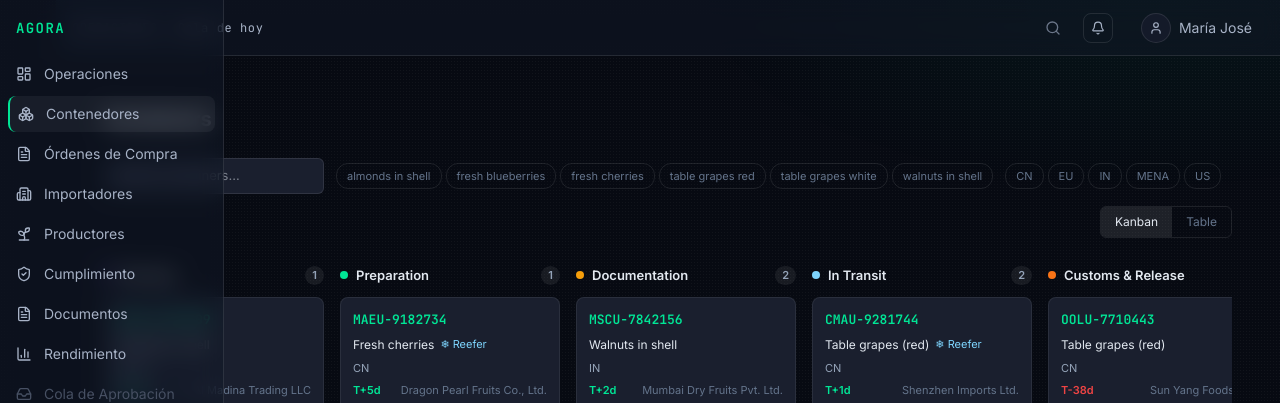
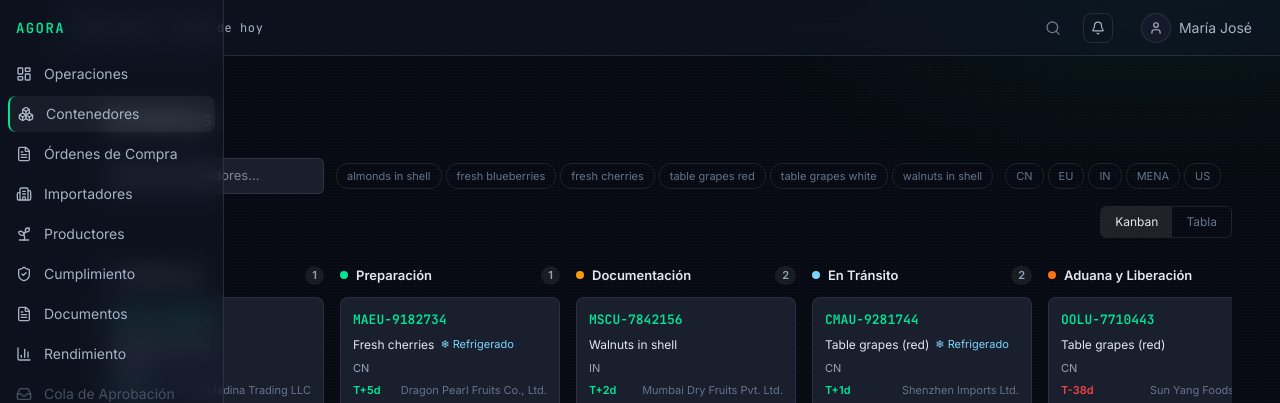
Before and after one commit to sebastianibanezm/Agora, a Next.js app: page /containers in a window 1280 px wide. Shown: the top 403 px of the page. Built offline with nearby package versions, Linux system fonts and the light colour scheme.

Commit message:
feat(i18n): wire containers components

```diff
--- a/components/containers/ContainerCard.tsx
+++ b/components/containers/ContainerCard.tsx
@@ -1,3 +1,6 @@
+'use client';
+
+import { useTranslations } from 'next-intl';
 import type { Container, Importer } from '@/types';
 import { getTodayDemo } from '@/lib/utils/dates';
 import { differenceInDays } from 'date-fns';
@@ -15,6 +18,7 @@ function tDayColor(days: number): string {
 }
 
 export function ContainerCard({ container, importer }: Props) {
+  const t = useTranslations('containers');
   const today = getTodayDemo();
   const etd = new Date(container.etd);
   const tDays = differenceInDays(etd, today);
@@ -39,7 +43,7 @@ export function ContainerCard({ container, importer }: Props) {
         {container.productLabel}
         {container.coldChain?.required && (
           <span data-testid="cold-chain-badge" style={{ fontSize: '11px', color: '#7DD3FC', display: 'flex', alignItems: 'center', gap: '3px' }}>
-            ❄ Reefer
+            ❄ {t('reefer')}
           </span>
         )}
       </div>
--- a/components/containers/ContainerKanban.tsx
+++ b/components/containers/ContainerKanban.tsx
@@ -1,5 +1,6 @@
 'use client';
 
+import { useTranslations } from 'next-intl';
 import type { Container, Importer } from '@/types';
 import { STAGES } from '@/lib/containers';
 import { KanbanColumn } from './KanbanColumn';
@@ -10,13 +11,14 @@ interface Props {
 }
 
 export function ContainerKanban({ containers, importers }: Props) {
+  const t = useTranslations('containers');
   return (
     <div style={{ display: 'flex', gap: '16px', overflowX: 'auto', paddingBottom: '16px', alignItems: 'flex-start' }}>
       {STAGES.map(stage => (
         <KanbanColumn
           key={stage.status}
           status={stage.status}
-          label={stage.label}
+          label={t('statuses.' + stage.status)}
           color={stage.color}
           containers={containers.filter(c => c.status === stage.status)}
           importers={importers}
--- a/components/containers/ContainersPageClient.tsx
+++ b/components/containers/ContainersPageClient.tsx
@@ -1,6 +1,7 @@
 'use client';
 
 import { useState, useMemo } from 'react';
+import { useTranslations } from 'next-intl';
 import type { Container, Importer } from '@/types';
 import { ContainerKanban } from './ContainerKanban';
 import { ContainerListTable } from './ContainerListTable';
@@ -11,6 +12,7 @@ interface Props {
 }
 
 export function ContainersPageClient({ containers, importers }: Props) {
+  const t = useTranslations('containers');
   const [view, setView] = useState<'kanban' | 'table'>('kanban');
   const [search, setSearch] = useState('');
   const [selectedProducts, setSelectedProducts] = useState<string[]>([]);
@@ -46,7 +48,7 @@ export function ContainersPageClient({ containers, importers }: Props) {
       <div style={{ display: 'flex', gap: '12px', alignItems: 'center', marginBottom: '20px', flexWrap: 'wrap' }}>
         <input
           type="text"
-          placeholder="Search containers…"
+          placeholder={t('searchPlaceholder')}
           value={search}
           onChange={e => setSearch(e.target.value)}
           style={{ padding: '7px 12px', borderRadius: '6px', border: '1px solid #ffffff18', background: '#1a1f2e', color: '#e2e8f0', fontSize: '13px', width: '220px' }}
@@ -98,7 +100,7 @@ export function ContainersPageClient({ containers, importers }: Props) {
                 border: 'none',
               }}
             >
-              {v === 'kanban' ? 'Kanban' : 'Table'}
+              {v === 'kanban' ? t('viewKanban') : t('viewTable')}
             </button>
           ))}
         </div>
```
